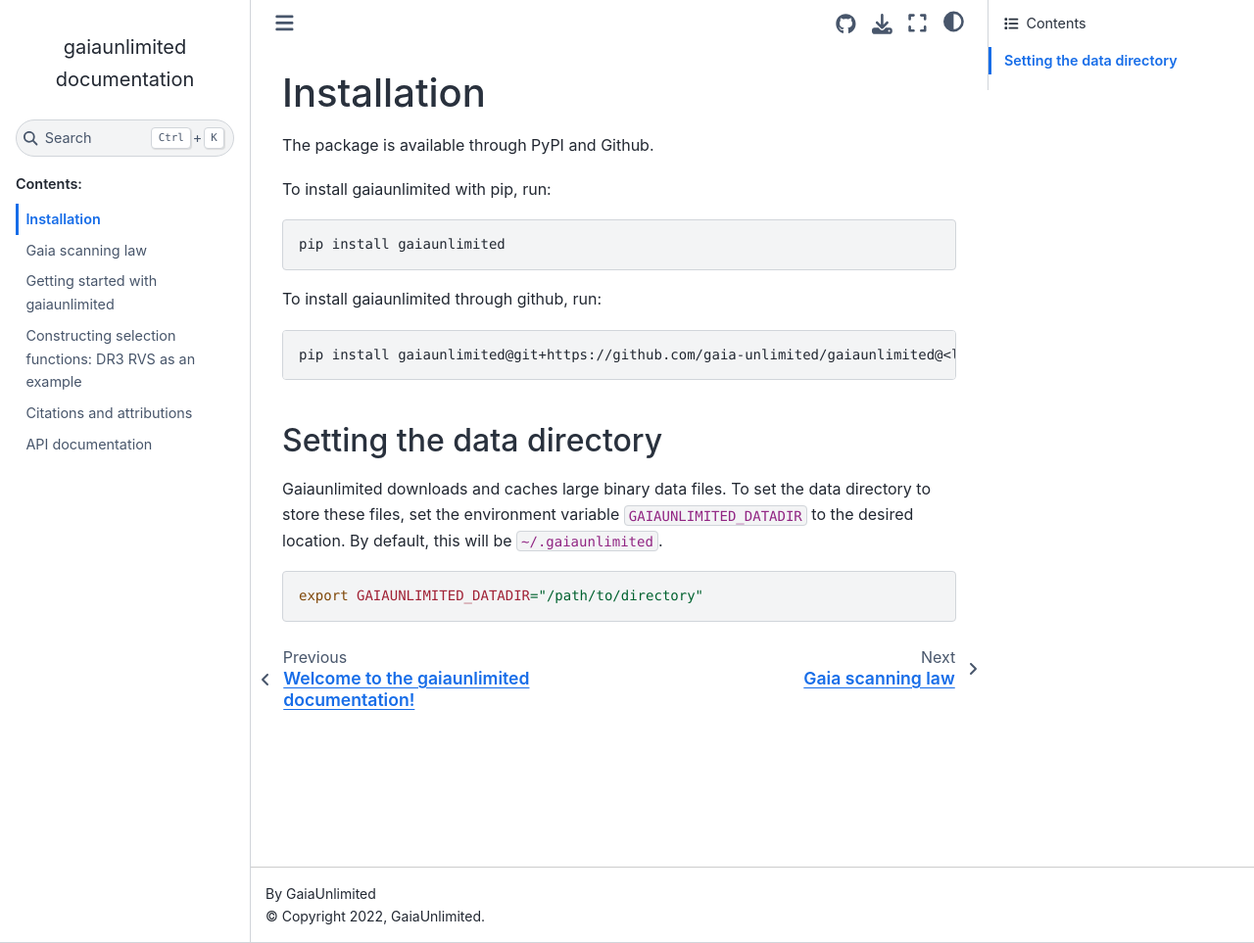
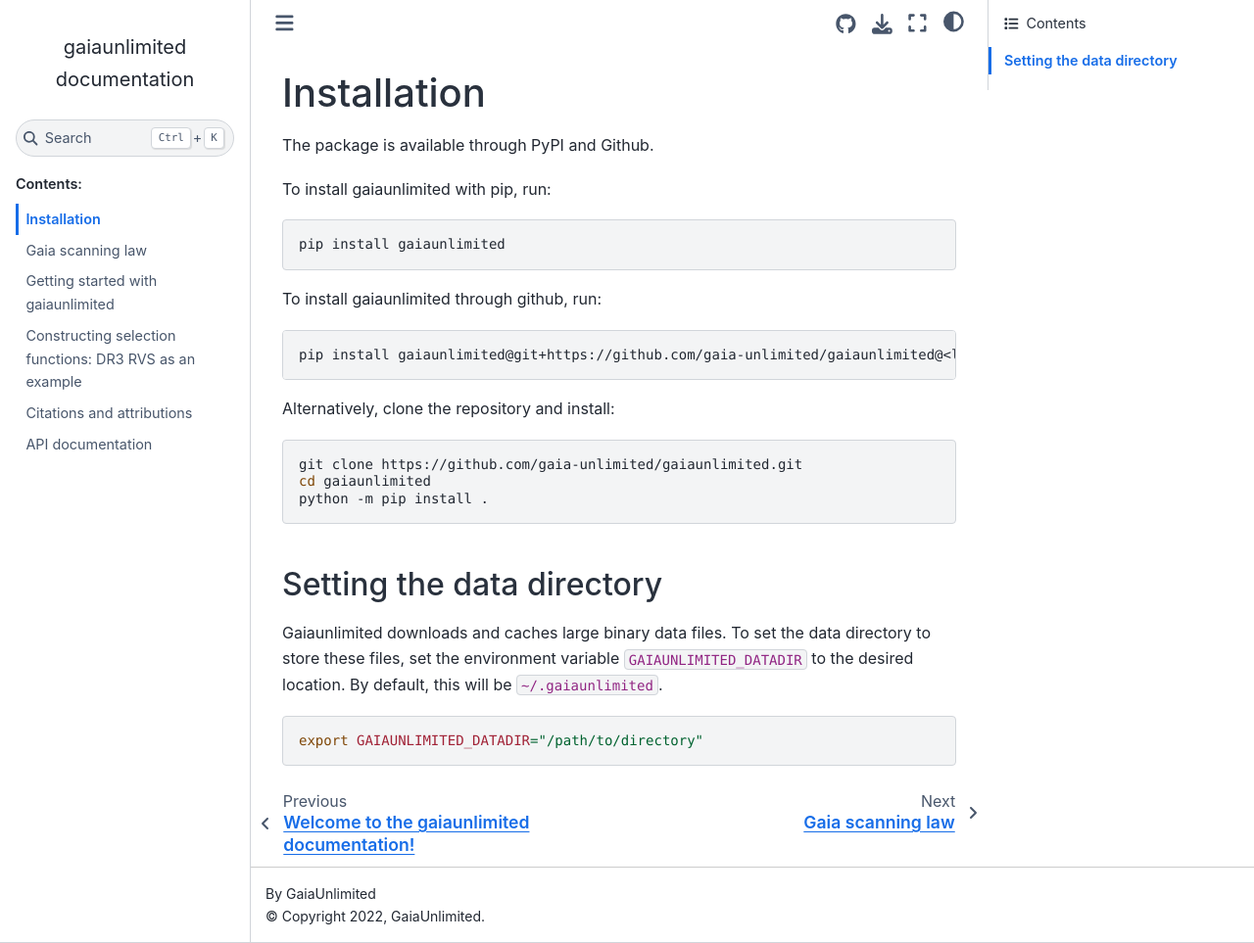
Before and after one commit to gaia-unlimited/gaiaunlimited, a Sphinx documentation site: the page built from docs/install.rst, in a window 1280 px wide and 963 px high. Shown: the whole window at 98% size. Built offline with Sphinx 7.4.7 and the Sphinx Book theme 1.1.4, drawn with Linux system fonts in a browser that asks for light colours; pages that are not in the unit, such as notebooks, are missing from menus.

Commit message:
install option added

```diff
--- a/docs/install.rst
+++ b/docs/install.rst
@@ -15,6 +15,14 @@
 
    pip install gaiaunlimited@git+https://github.com/gaia-unlimited/gaiaunlimited@<latest release>
 
+Alternatively, clone the repository and install:
+
+.. code-block:: bash
+
+   git clone https://github.com/gaia-unlimited/gaiaunlimited.git
+   cd gaiaunlimited
+   python -m pip install .
+
 Setting the data directory
 ^^^^^^^^^^^^^^^^^^^^^^^^^^^^^
 
```
